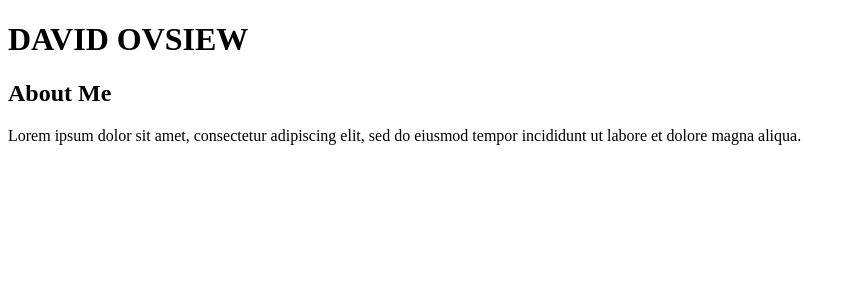
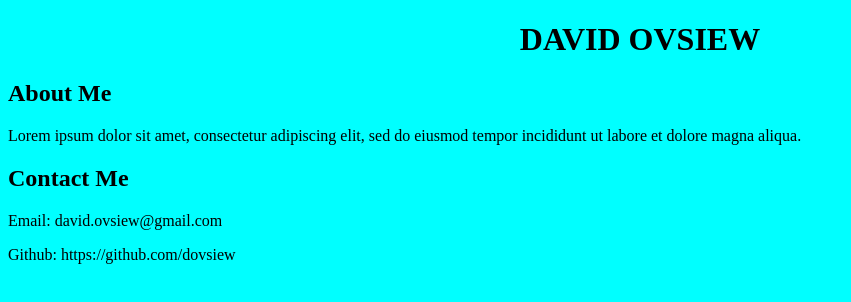
Before and after one commit to dovsiew/personal-website, a plain HTML site: page website.html in a window 1280 px wide. Shown: the whole page, without its empty margins (0-851 px from the left). Drawn offline with Linux system fonts and the light colour scheme.

Commit message:
Added basic CSS

```diff
--- /dev/null
+++ b/style.css
@@ -0,0 +1,8 @@
+body {
+	background-color: aqua;
+}
+
+h1 {
+	color: black;
+	text-align: center;
+}
--- a/website.html
+++ b/website.html
@@ -4,9 +4,13 @@
 		<meta charset = "utf-8" />
 		<meta name = "author" content = "David Ovsiew" />
 		<meta name = "description" content = "This website is for others to learn about me and for me to practice my webdev skills." />
+		<link rel="stylesheet" type="text/css" href="style.css">
 		<title>Personal Website</title>
 	</head>
 	<h1>DAVID OVSIEW</h1>
 	<h2>About Me</h2>
 	<p>Lorem ipsum dolor sit amet, consectetur adipiscing elit, sed do eiusmod tempor incididunt ut labore et dolore magna aliqua.</p>
+	<h2>Contact Me</h2>
+	<p>Email: david.ovsiew@gmail.com</p>
+	<p>Github: https://github.com/dovsiew</p>
 </html>
```
